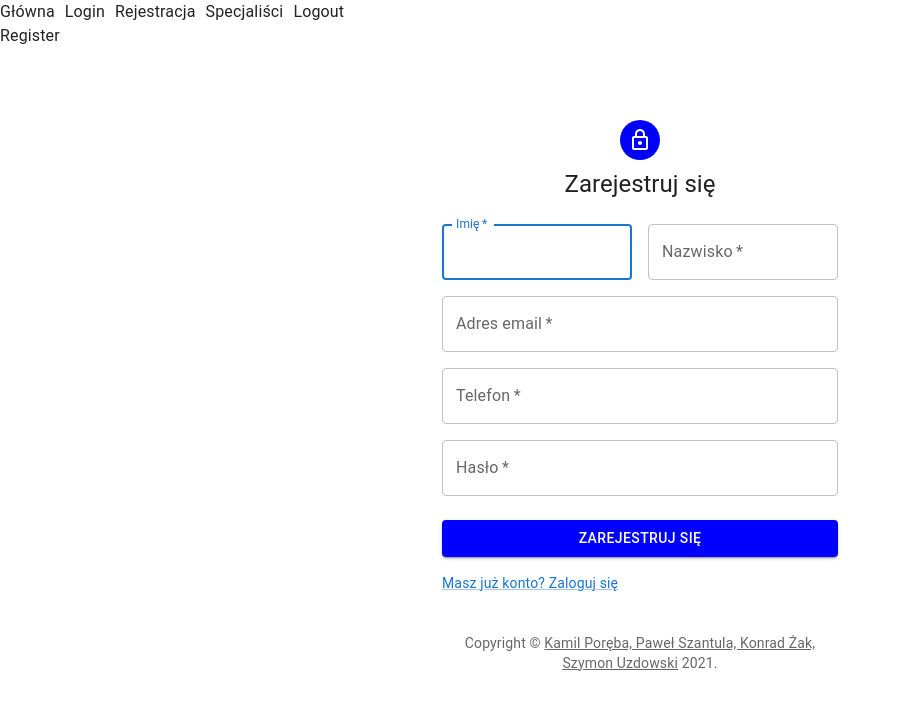
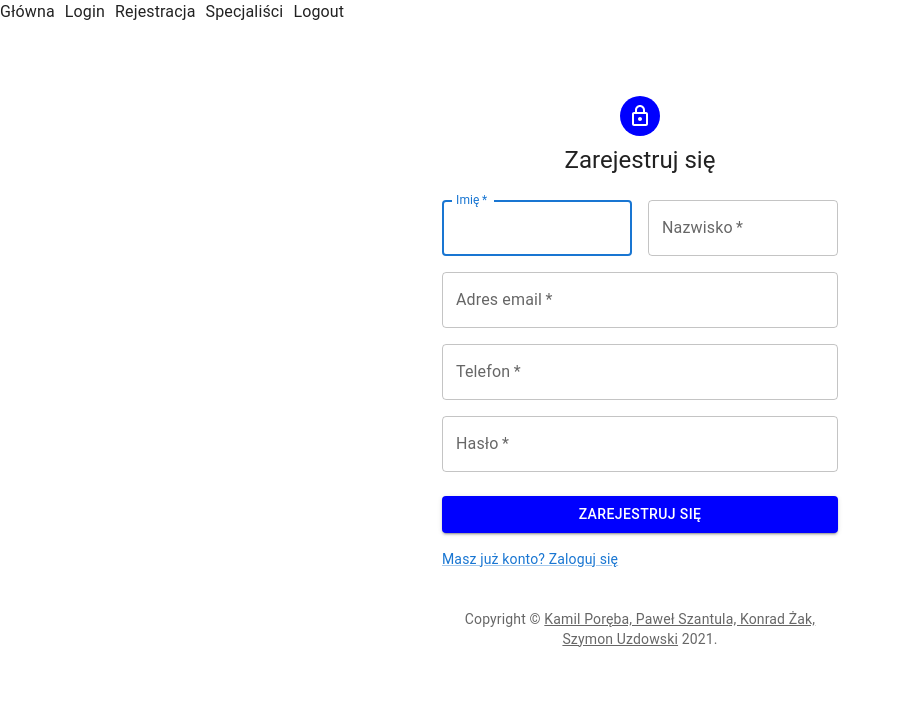
Before and after one commit to Avestas-dev/system-rezerwacji-react, a React (Create React App) app: page /register in a window 1280 px wide. Shown: the top 710 px of the page, without its empty margins (0-901 px from the left). Built offline with nearby package versions, Linux system fonts and the light colour scheme.

Commit message:
added user save in context after login and register

```diff
--- a/src/common/UserContext.tsx
+++ b/src/common/UserContext.tsx
@@ -1,6 +1,7 @@
+/* eslint-disable no-unused-vars */
 /* eslint-disable @typescript-eslint/no-unused-vars */
 /* eslint-disable @typescript-eslint/no-empty-function */
-import React, { createContext } from 'react'
+import { createContext } from 'react'
 
 interface userContextModel {
   id: number
@@ -9,12 +10,14 @@ interface userContextModel {
   role: string
   email: string
   token: string
+  phone: string
 }
 
 export const initData = {
   id: 0,
   firstName: '',
   lastName: '',
+  phone: '',
   role: '',
   email: '',
   token: '',
--- a/src/components/SignIn.tsx
+++ b/src/components/SignIn.tsx
@@ -1,4 +1,4 @@
-import React, { useState } from 'react'
+import React, { useContext, useState } from 'react'
 import Avatar from '@mui/material/Avatar'
 import Button from '@mui/material/Button'
 import CssBaseline from '@mui/material/CssBaseline'
@@ -16,6 +16,7 @@ import { useMutation } from 'react-query'
 import { loginModel } from '../models/loginModel'
 import { Alert, AlertColor, Snackbar } from '@mui/material'
 import { useHistory } from 'react-router'
+import UserContext from '../common/UserContext'
 const theme = createTheme()
 
 export default function SignIn() {
@@ -23,6 +24,7 @@ export default function SignIn() {
   const [severity, setSeverity] = useState<AlertColor>('success')
   const [message, setMessage] = useState('Pomyślnie zarejestrowano.')
   const routerHistory = useHistory()
+  const userContext = useContext(UserContext)
 
   const handleClose = () => {
     setOpen(false)
@@ -35,6 +37,8 @@ export default function SignIn() {
       onSuccess: (res: any) => {
         localStorage.setItem('token', res.data.token)
         localStorage.setItem('role', res.data.role)
+
+        userContext.setUser(res.data)
         routerHistory.push('/specialists')
       },
       onError: () => {
--- a/src/components/SignUp.tsx
+++ b/src/components/SignUp.tsx
@@ -1,4 +1,4 @@
-import React, { useState } from 'react'
+import React, { useContext, useState } from 'react'
 import Avatar from '@mui/material/Avatar'
 import Button from '@mui/material/Button'
 import CssBaseline from '@mui/material/CssBaseline'
@@ -17,6 +17,7 @@ import { Alert, AlertColor, Snackbar } from '@mui/material'
 import { Redirect } from 'react-router'
 import { registerModel } from '../models/registerModel'
 import { useHistory } from 'react-router'
+import UserContext from '../common/UserContext'
 
 const theme = createTheme()
 
@@ -24,8 +25,9 @@ export default function SignUp() {
   const [open, setOpen] = useState(false)
   const [severity, setSeverity] = useState<AlertColor>('success')
   const [message, setMessage] = useState('Pomyślnie zarejestrowano.')
-  const [redirect, setRedirect] = useState(false)
+  const [redirect] = useState(false)
   const routerHistory = useHistory()
+  const userContext = useContext(UserContext)
 
   const handleClose = () => {
     setOpen(false)
@@ -38,6 +40,7 @@ export default function SignUp() {
       onSuccess: (res: any) => {
         localStorage.setItem('token', res.data.token)
         localStorage.setItem('role', res.data.role)
+        userContext.setUser(res.data)
         routerHistory.push('/specialists')
       },
       onError: (err: AxiosError) => {
--- a/src/pages/Login.tsx
+++ b/src/pages/Login.tsx
@@ -4,14 +4,9 @@ import Navbar from '../components/Navbar'
 import SignIn from '../components/SignIn'
 
 function Login() {
-  const userContext = useContext(UserContext)
-  useEffect(() => {
-    userContext.setUser({ id: 0, firstName: 'Login', lastName: '', role: '', email: '', token: '' })
-  }, [])
   return (
     <div>
       <Navbar />
-      {<p>{userContext.user.firstName}</p>}
       <SignIn />
     </div>
   )
--- a/src/pages/Register.tsx
+++ b/src/pages/Register.tsx
@@ -4,21 +4,9 @@ import Navbar from '../components/Navbar'
 import SignUp from '../components/SignUp'
 
 function Register() {
-  const userContext = useContext(UserContext)
-  useEffect(() => {
-    userContext.setUser({
-      id: 0,
-      firstName: 'Register',
-      lastName: '',
-      role: '',
-      email: '',
-      token: '',
-    })
-  }, [])
   return (
     <div>
       <Navbar />
-      <p>{userContext.user.firstName}</p>
       <SignUp />
     </div>
   )
```
Also changed, not shown: 1 other file (tests, documents, lock files or other folders).
